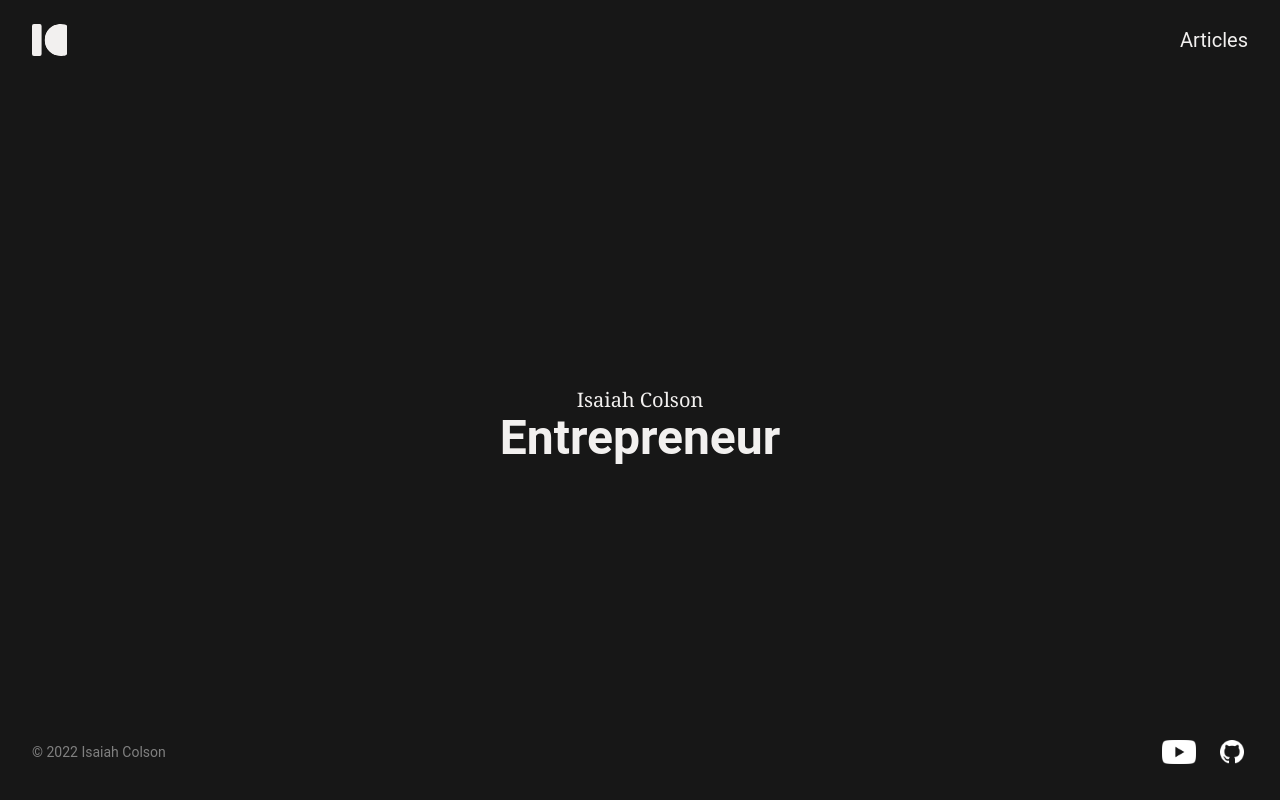
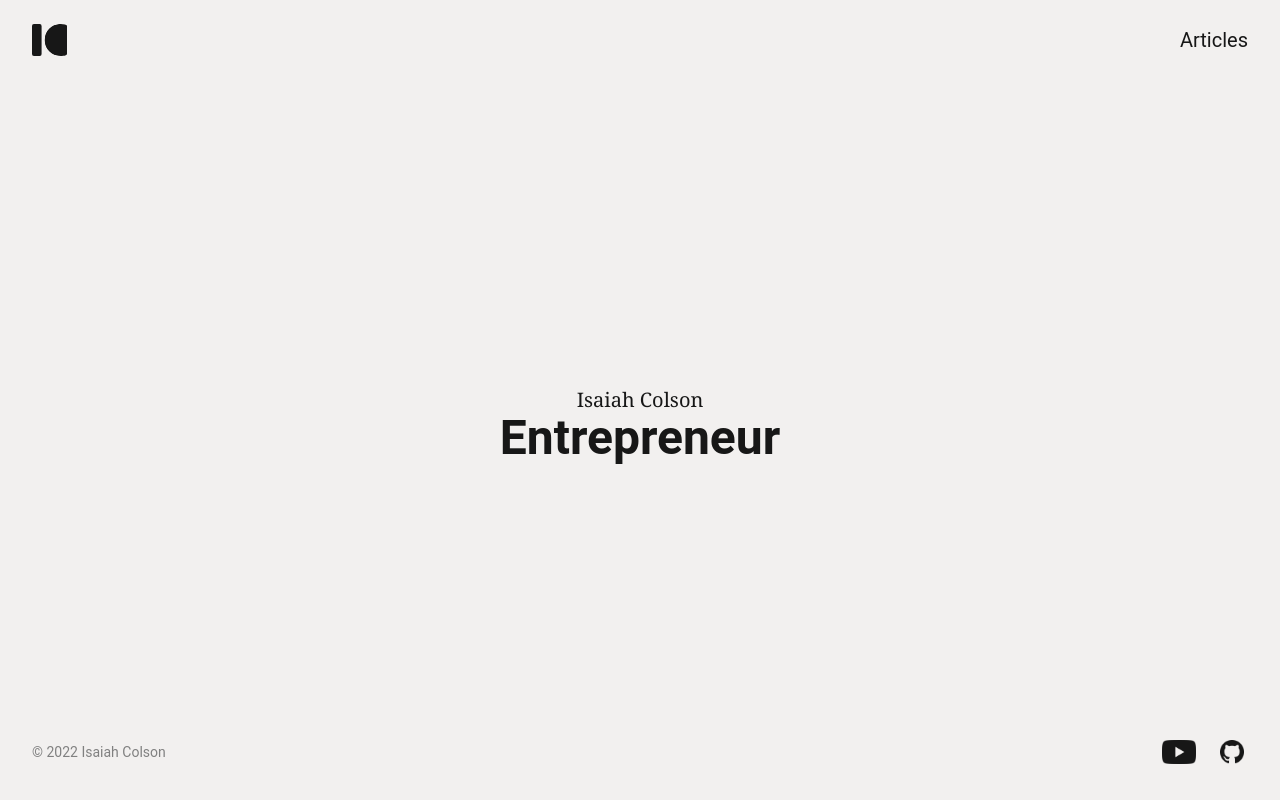
Before and after one commit to isaiahcolson/colson-site, a React app: page / in a window 1280 px wide. Built offline with nearby package versions, Linux system fonts and the light colour scheme; no server answers.

Commit message:
change styles to light mode

```diff
--- a/src/App.tsx
+++ b/src/App.tsx
@@ -8,15 +8,17 @@ import "./scss/index.scss";
 
 function App() {
   return (
-    <div className="h-full min-h-screen flex flex-col max-w-7xl my-0 mx-auto text-white">
+    <div className="h-full min-h-screen flex flex-col max-w-7xl my-0 mx-auto text-black">
       <div className="px-6 md:px-8">
         <NavBar />
 
-        <Routes>
-          <Route path="/" element={<Home />} />
-          <Route path="articles" element={<Articles />} />
-          <Route path="articles/:id" element={<Article />} />
-        </Routes>
+        <div className="mb-auto h-[calc(100vh-132px)] md:h-[calc(100vh-160px)]">
+          <Routes>
+            <Route path="/" element={<Home />} />
+            <Route path="articles" element={<Articles />} />
+            <Route path="articles/:id" element={<Article />} />
+          </Routes>
+        </div>
 
         <Footer />
       </div>
--- a/src/components/Animation/AnimatedTypography.tsx
+++ b/src/components/Animation/AnimatedTypography.tsx
@@ -60,25 +60,25 @@ function AnimatedTypography() {
   return (
     <div className="w-full flex justify-center">
       <p
-        className="text-white text-4xl font-bold md:text-5xl absolute opacity-0"
+        className="text-4xl font-bold md:text-5xl absolute opacity-0"
         id="title1"
       >
         Software Engineer
       </p>
       <p
-        className="text-white text-4xl font-bold md:text-5xl absolute opacity-0"
+        className="text-4xl font-bold md:text-5xl absolute opacity-0"
         id="title2"
       >
         Animator
       </p>
       <p
-        className="text-white text-4xl font-bold md:text-5xl absolute opacity-0"
+        className="text-4xl font-bold md:text-5xl absolute opacity-0"
         id="title3"
       >
         Entrepreneur
       </p>
       <p
-        className="text-white text-4xl font-bold md:text-5xl absolute opacity-0"
+        className="text-4xl font-bold md:text-5xl absolute opacity-0"
         id="title4"
       >
         Motion Designer
--- a/src/components/Icons/ICLogo.tsx
+++ b/src/components/Icons/ICLogo.tsx
@@ -14,12 +14,12 @@ function ICLogo({ className }: Props) {
       fill="none"
       xmlns="http://www.w3.org/2000/svg"
     >
-      <rect width="144" height="480" rx="28.8" fill="#F2F0EF" />
+      <rect width="144" height="480" rx="28.8" fill="#171717" />
       <path
         fillRule="evenodd"
         clipRule="evenodd"
         d="M504 230.371V451.2C504 457.178 505.821 462.731 508.94 467.334C495.588 471.852 481.787 475.212 467.681 477.333C410.851 485.877 352.842 473.745 304.198 443.142C255.555 412.54 219.508 365.498 202.61 310.57C185.711 255.641 189.084 196.473 212.115 143.82C235.146 91.1679 276.305 48.5275 328.111 23.6508C379.916 -1.22597 438.929 -6.68741 494.42 8.25931C499.318 9.5786 504.16 11.0492 508.94 12.6667C505.821 17.2693 504 22.8219 504 28.8V192.064C493.764 203.311 494.954 219.948 504 230.371Z"
-        fill="#F2F0EF"
+        fill="#171717"
       />
       <mask
         id="mask0_18_46"
@@ -44,7 +44,7 @@ function ICLogo({ className }: Props) {
           fillRule="evenodd"
           clipRule="evenodd"
           d="M529.213 459.496C499.496 472.677 466.603 480 432 480C299.452 480 192 372.548 192 240C192 107.452 299.452 0 432 0C466.603 0 499.496 7.32309 529.213 20.504C528.424 23.1311 528 25.916 528 28.8V451.2C528 454.084 528.424 456.869 529.213 459.496Z"
-          fill="#F2F0EF"
+          fill="#171717"
         />
       </g>
     </svg>
--- a/src/components/NavBar/NavBar.tsx
+++ b/src/components/NavBar/NavBar.tsx
@@ -10,7 +10,7 @@ function NavBar() {
       </Link>
 
       <Link
-        className="text-white text-lg md:text-xl hover:underline leading-[1rem]"
+        className="text-lg md:text-xl hover:underline leading-[1rem]"
         to="/articles"
       >
         Articles
--- a/src/pages/Home.tsx
+++ b/src/pages/Home.tsx
@@ -3,10 +3,8 @@ import { AnimatedTypography } from "../components/Animation";
 
 function Home() {
   return (
-    <div className="mb-auto flex flex-col justify-center items-center h-[calc(100vh-132px)] md:h-[calc(100vh-160px)]">
-      <p className="text-white text-base font-serif md:text-xl">
-        Isaiah Colson
-      </p>
+    <div className="flex flex-col justify-center items-center h-[calc(100vh-132px)] md:h-[calc(100vh-160px)]">
+      <p className="text-base font-serif md:text-xl">Isaiah Colson</p>
 
       <AnimatedTypography />
     </div>
--- a/src/scss/_override.scss
+++ b/src/scss/_override.scss
@@ -1,3 +1,3 @@
 body {
-  background-color: $black;
+  background-color: $white;
 }
```
Also changed, not shown: public/github-icon.png, public/youtube-icon.png.
